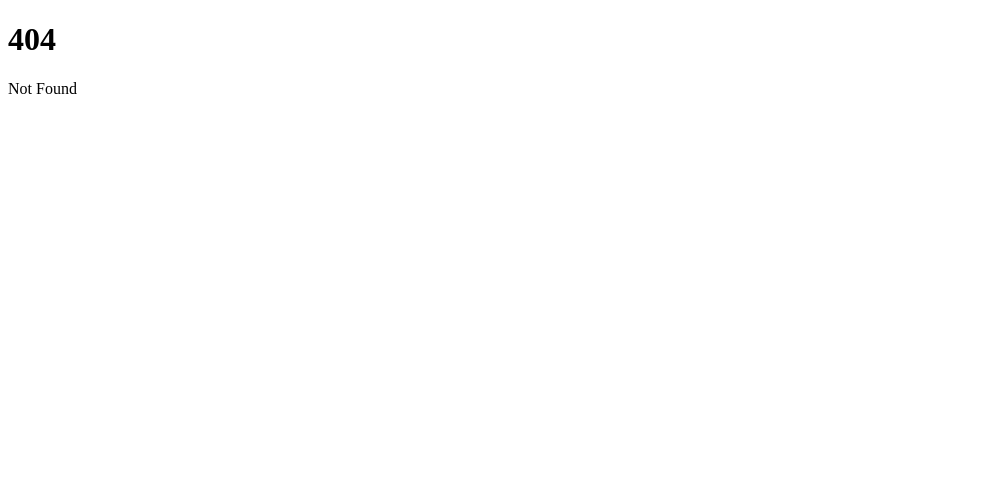
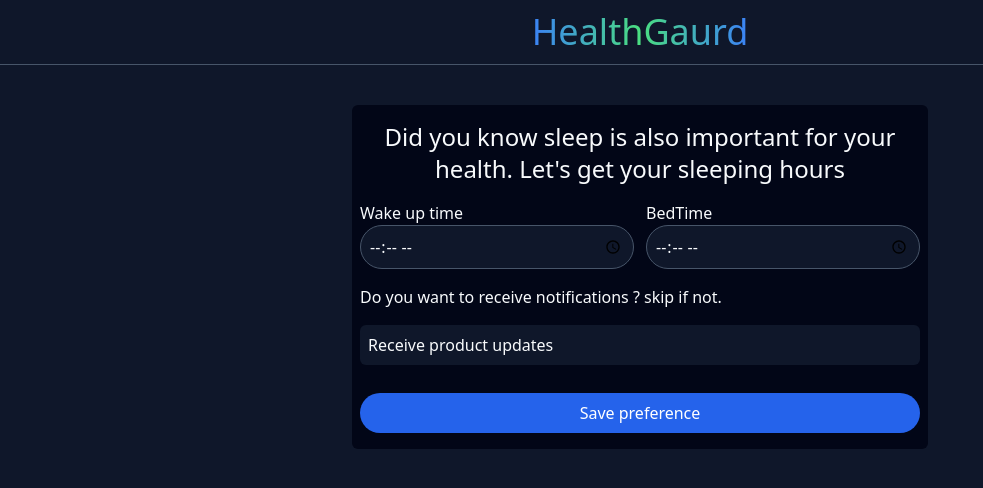
Before and after one commit to mambo-dev/health-gaurd, a SvelteKit app: page /onboarding/schedule in a window 1280 px wide. Before the commit this address had no page. Shown: the top 488 px of the page, without its empty margins (0-983 px from the left). Built offline with nearby package versions, Linux system fonts and the light colour scheme; no server answers.

Commit message:
feat: complete schedule

```diff
--- a/package.json
+++ b/package.json
@@ -21,6 +21,7 @@
 		"@typescript-eslint/eslint-plugin": "^6.0.0",
 		"@typescript-eslint/parser": "^6.0.0",
 		"autoprefixer": "^10.4.17",
+		"date-picker-svelte": "^2.10.1",
 		"drizzle-kit": "^0.20.14",
 		"eslint": "^8.56.0",
 		"eslint-config-prettier": "^9.1.0",
--- a/src/app.css
+++ b/src/app.css
@@ -6,4 +6,10 @@
 	body {
 		@apply bg-slate-900;
 	}
+
+	:root {
+		--date-picker-background: #101011;
+		--date-picker-foreground: #f7f7f7;
+		--date-input-width: 100%;
+	}
 }
--- a/src/lib/db/schema.ts
+++ b/src/lib/db/schema.ts
@@ -1,5 +1,5 @@
 import { relations } from 'drizzle-orm';
-import { boolean, integer, pgEnum, pgTable, serial, timestamp, varchar } from 'drizzle-orm/pg-core';
+import { boolean, integer, pgEnum, pgTable, serial, time, varchar } from 'drizzle-orm/pg-core';
 
 export const users = pgTable('users', {
 	id: serial('user_id').primaryKey(),
@@ -99,8 +99,8 @@ export const medicalHistoryRelations = relations(medicalHistory, ({ one }) => ({
 
 export const dailySchedule = pgTable('schedule', {
 	id: serial('schedule_id').primaryKey(),
-	wakeUp: timestamp('schedule_wake_up').notNull().defaultNow(),
-	bedTime: timestamp('schedule_bed_time').notNull().defaultNow(),
+	wakeUp: time('schedule_wake_up').notNull().defaultNow(),
+	bedTime: time('schedule_bed_time').notNull().defaultNow(),
 	userId: integer('schedule_user_id')
 		.references(() => users.id)
 		.notNull()
--- /dev/null
+++ b/src/routes/onboarding/schedule/+page.server.ts
@@ -0,0 +1,38 @@
+import { db } from '$lib/db/db';
+import { dailySchedule, notifications } from '$lib/db/schema';
+import { checkUserAuth } from '$lib/server/check-auth';
+import { fail, type Actions, redirect } from '@sveltejs/kit';
+
+export const actions: Actions = {
+	default: async ({ request, locals }) => {
+		const { error, userId } = checkUserAuth(locals);
+
+		if (!userId || error) {
+			return fail(403, { error });
+		}
+
+		const formData = await request.formData();
+
+		const wakeUp = String(formData.get('wakeUp'));
+		const bedTime = String(formData.get('bedTime'));
+		const notification = String(formData.get('notification'));
+
+		if (!wakeUp || !bedTime) {
+			return fail(422, {
+				error: !wakeUp ? 'sorry wake up time is required' : 'sorry bed time is required'
+			});
+		}
+
+		await db.insert(dailySchedule).values({
+			userId: userId,
+			bedTime,
+			wakeUp
+		});
+
+		if (notification === 'true') {
+			await db.insert(notifications).values({ userId, receiveReminders: true });
+		}
+
+		throw redirect(303, '/dashboard');
+	}
+};
--- /dev/null
+++ b/src/routes/onboarding/schedule/+page.svelte
@@ -0,0 +1,85 @@
+<script lang="ts" >
+    import { enhance } from '$app/forms';
+	import { goto } from '$app/navigation';
+	import { Check } from 'lucide-svelte';
+
+
+    let loading = false
+    let error = false
+    let message = ""
+    let wakeUpTime = new Date()
+    let bedTime = new Date()
+    let notification = false
+
+
+    function submitForm(){
+        loading = true
+
+        return async (options:any)=>{
+            if(options.result.type === "failure"){
+                error = true
+                message = options.result.data.error
+            }
+
+            if(options.result.type === "redirect"){
+                await goto(options.result.location)
+            }
+            loading = false
+        }
+    }
+
+</script>
+
+
+<div class="max-w-xl mx-auto mt-10 bg-slate-950 rounded-md shadow-slate-900 py-4 px-2 " >
+    <div class="w-full  h-fit" >
+        <h1  class="text-slate-50 font-medium text-2xl text-center">Did you know sleep is also important for your health. Let's get your sleeping hours </h1>
+    </div>
+    <form  method="POST" use:enhance={submitForm} class="text-slate-50 mt-4 w-full flex flex-col items-center gap-y-3" >
+    <div class="grid grid-cols-2 gap-x-3 gap-y-4 w-full" >
+<label>
+    Wake up time
+
+    <input  type="time" value={wakeUpTime} name="wakeUp" class="w-full font-normal border-slate-600 border outline-none rounded-full px-2 bg-slate-900 py-2" />
+</label>
+<label>
+    BedTime
+    <input type="time" value={bedTime} name="bedTime" class="w-full text-slate-50 font-normal border-slate-600 border outline-none rounded-full px-2 bg-slate-900 py-2" />
+</label>
+
+<p class="col-span-2" >Do you want to receive notifications ? skip if not. </p>
+
+<label  class="col-span-2"  >
+    <button  on:click={()=>{
+        notification = !notification
+
+    }} type="button" class="  inline-flex items-center justify-between outline-none hover:cursor-pointer hover:bg-slate-800 focus:bg-slate-900 hover:font-medium  w-full mr-auto py-2 bg-slate-900 px-2 rounded-md" >
+
+
+       Receive product updates
+       {#if notification }
+            <div class="rounded-full w-5 h-5 flex items-center justify-center bg-green-500  " >
+                <Check  class="w-4 h-4 font-semibold text-white"  />
+            </div>
+       {/if}
+
+    </button>
+    <input type="hidden" value={notification} name="notification" />
+</label>
+    </div>
+
+        <div class="flex gap-x-3 w-full mt-4 " >
+
+            <button  disabled={loading} class="disabled:bg-opacity-50 w-full bg-blue-600 text-white font-medium py-2 px-4 rounded-full"    >
+            { loading ? "loading..." : "Save preference"}
+            </button>
+        </div>
+
+    </form>
+
+    {#if error}
+    <div  class="w-full mt-2 rounded-full py-1 flex items-center justify-center px-4 bg-red-500 text-sm text-slate-50 font-semibold">
+        <p>{message}</p>
+    </div>
+{/if}
+</div>
```
Also changed, not shown: 1 other file (tests, documents, lock files or other folders).
